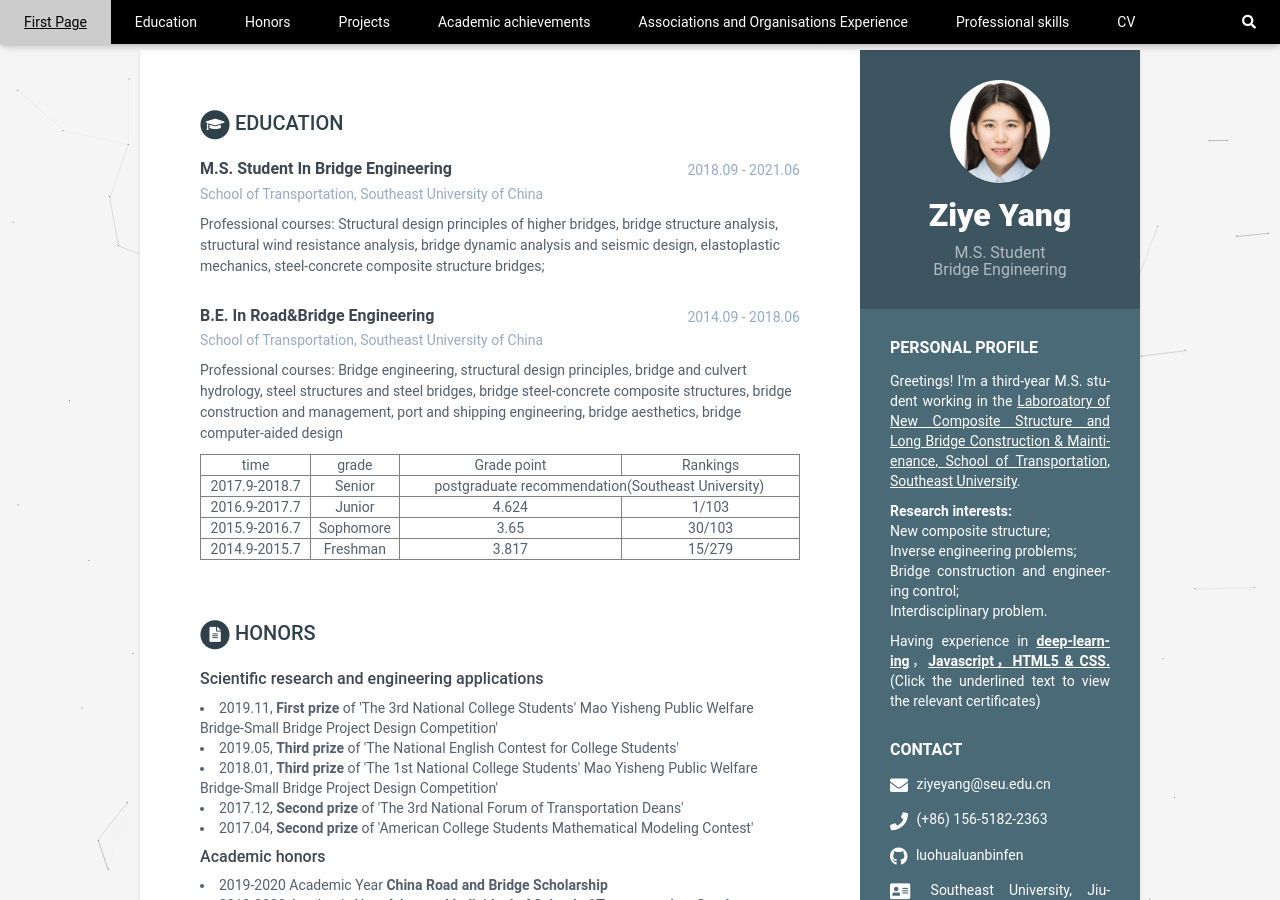
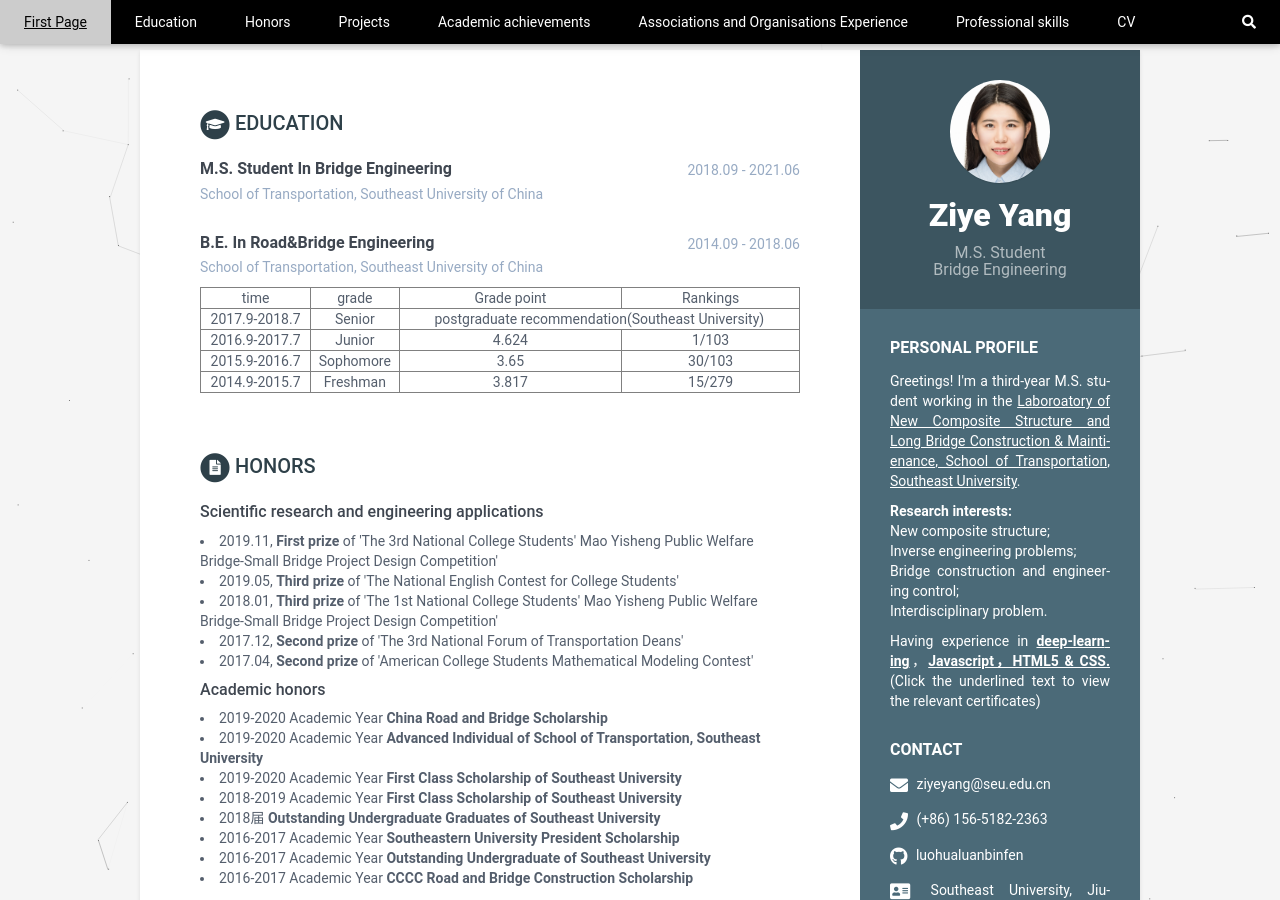
Before and after one commit to luohualuanbinfen/CV_EN, a Jekyll site: the page built from index.html, in a window 1280 px wide and 900 px high. Built offline with Jekyll 4.4.1, drawn with Linux system fonts in a browser that asks for light colours.

Commit message:
Update data.yml

```diff
--- a/_data/data.yml
+++ b/_data/data.yml
@@ -54,14 +54,12 @@ education:
       university: School of Transportation, Southeast University of China
       time: 2018.09 - 2021.06
       details: |
-        Professional courses: Structural design principles of higher bridges, bridge structure analysis, structural wind resistance analysis, bridge dynamic analysis and seismic design, elastoplastic mechanics, steel-concrete composite structure bridges;
 
 
     - degree: <b>B.E. In Road&Bridge Engineering </b>
       university: School of Transportation, Southeast University of China
       time: 2014.09 - 2018.06
       details: |
-        Professional courses: Bridge engineering, structural design principles, bridge and culvert hydrology, steel structures and steel bridges, bridge steel-concrete composite structures, bridge construction and management, port and shipping engineering, bridge aesthetics, bridge computer-aided design
         <div style="text-align: center;">
           <table width="100%" border="1" cellpadding="2" cellspacing="1">
           <tr>
```
